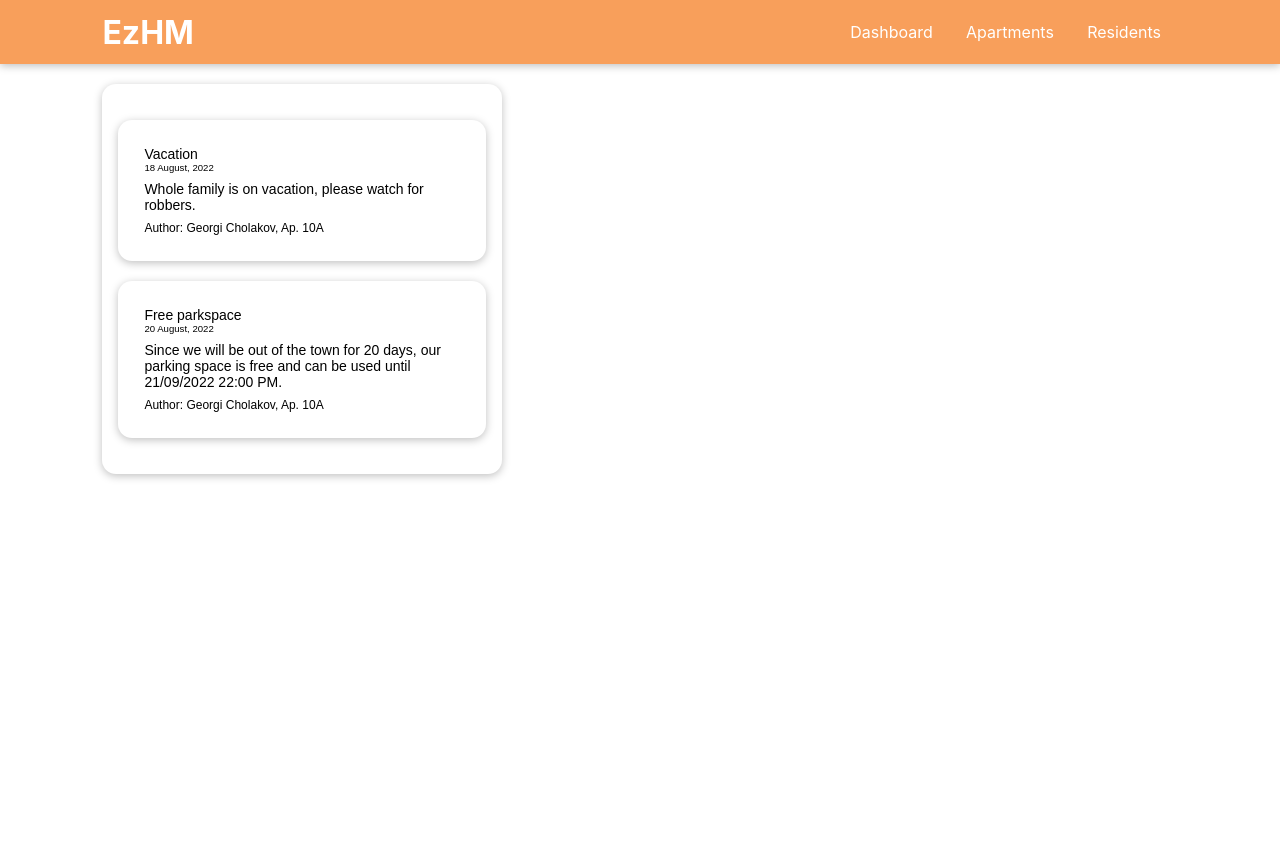
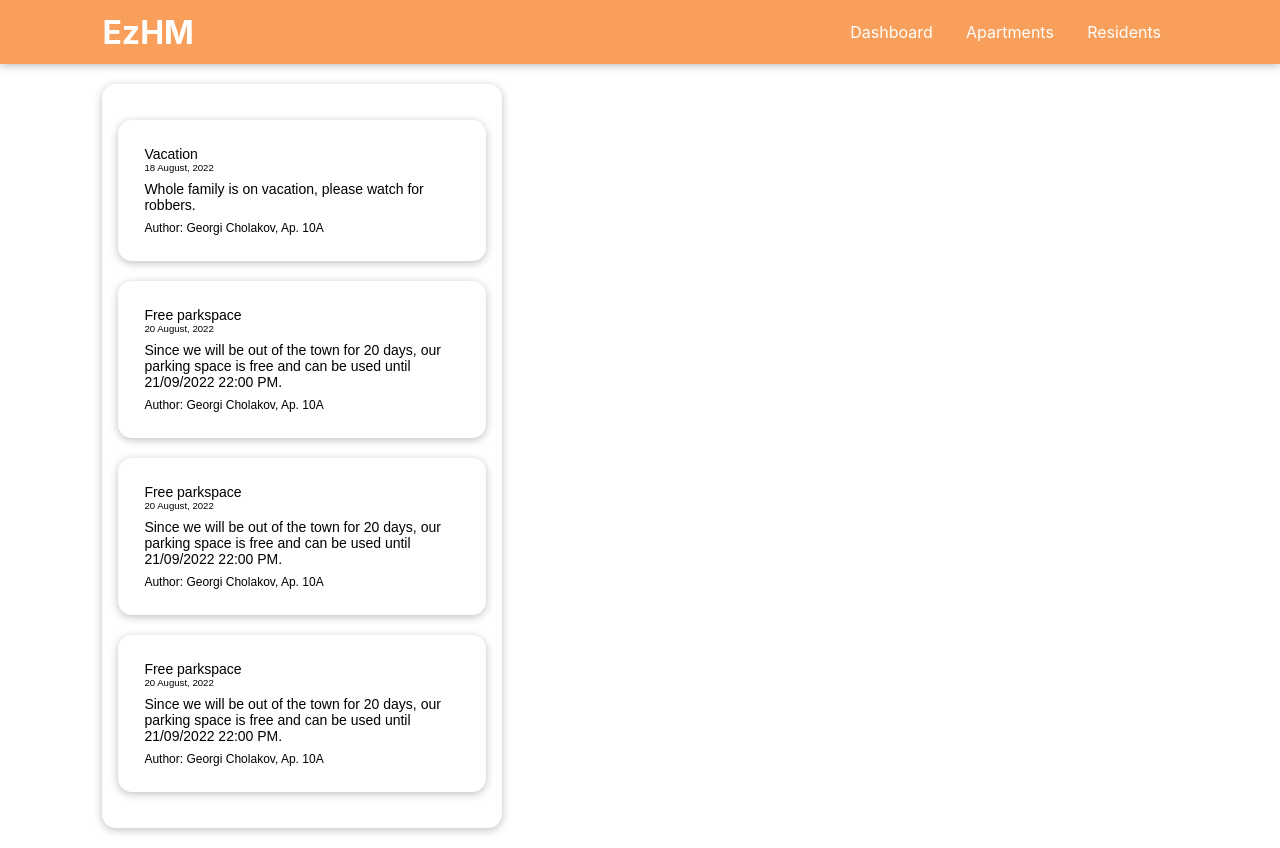
Before and after one commit to cholakadev/EzHomeManagement, a React (Create React App) app in the folder Client/ez-hm/: page / in a window 1280 px wide. Before the commit the page ends 800 px from the top, so only its background shows below. Built offline with nearby package versions, Linux system fonts and the light colour scheme.

Commit message:
New component which handles the rendering of all the news

```diff
--- a/Client/ez-hm/src/App.css
+++ b/Client/ez-hm/src/App.css
@@ -5,12 +5,3 @@
 .inner-container {
     margin: 20px 0;
 }
-
-.side-section-items {
-    list-style-type: none;
-    padding: 0;
-}
-
-.side-section-items li {
-    margin: 20px 0;
-}
--- a/Client/ez-hm/src/App.js
+++ b/Client/ez-hm/src/App.js
@@ -2,7 +2,7 @@ import React from 'react';
 import './App.css';
 import Container from './components/Layout/Container';
 import Header from './components/Layout/Header';
-import New from './components/News/New';
+import LastestNews from './components/News/LatestNews';
 import Card from './components/UI/Card';
 
 const DUMMY_DATA = [
@@ -22,21 +22,25 @@ const DUMMY_DATA = [
     apartment: '10A',
     date: new Date(2022, 7, 20)
   },
+  {
+    id: 3,
+    title: 'Free parkspace',
+    content: 'Since we will be out of the town for 20 days, our parking space is free and can be used until 21/09/2022 22:00 PM.',
+    author: 'Georgi Cholakov',
+    apartment: '10A',
+    date: new Date(2022, 7, 20)
+  },
+  {
+    id: 2,
+    title: 'Free parkspace',
+    content: 'Since we will be out of the town for 20 days, our parking space is free and can be used until 21/09/2022 22:00 PM.',
+    author: 'Georgi Cholakov',
+    apartment: '10A',
+    date: new Date(2022, 7, 20)
+  },
 ];
 
 function App() {
-
-  var lastestNews = DUMMY_DATA.map(lastestNew =>
-    <li key={lastestNew.id}>
-      <New
-        title={lastestNew.title}
-        date={lastestNew.date}
-        content={lastestNew.content}
-        author={lastestNew.author}
-        apartment={lastestNew.apartment}
-      />
-    </li>);
-
   return (
     <React.Fragment>
       <Header />
@@ -44,9 +48,7 @@ function App() {
         <div className='inner-container'>
           <div className='side-section'>
             <Card>
-              <ul className='side-section-items'>
-                {lastestNews}
-              </ul>
+              <LastestNews latestNews={DUMMY_DATA} />
             </Card>
           </div>
         </div>
--- /dev/null
+++ b/Client/ez-hm/src/components/News/LatestNews.js
@@ -0,0 +1,24 @@
+import React from "react";
+import classes from './LatestNews.module.css';
+import New from './New';
+
+const LastestNews = props => {
+    var lastestNews = props.latestNews.map(lastestNew =>
+        <li key={lastestNew.id}>
+          <New
+            title={lastestNew.title}
+            date={lastestNew.date}
+            content={lastestNew.content}
+            author={lastestNew.author}
+            apartment={lastestNew.apartment}
+          />
+        </li>);
+
+    return (
+        <ul className={classes['latest-news']}>
+            {lastestNews}
+        </ul>
+    );
+}
+
+export default LastestNews;
--- /dev/null
+++ b/Client/ez-hm/src/components/News/LatestNews.module.css
@@ -0,0 +1,8 @@
+.latest-news {
+    list-style-type: none;
+    padding: 0;
+}
+
+.latest-news li {
+    margin: 20px 0;
+}
```
